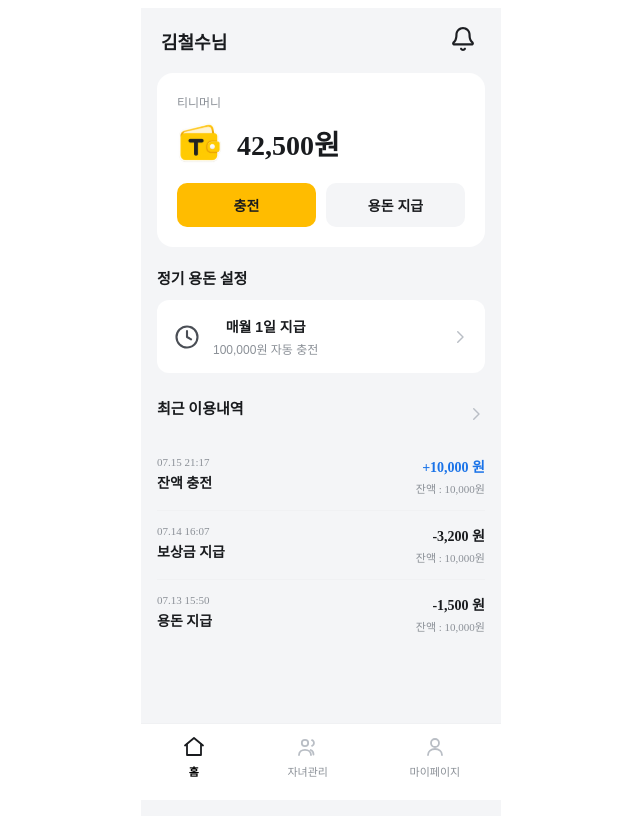
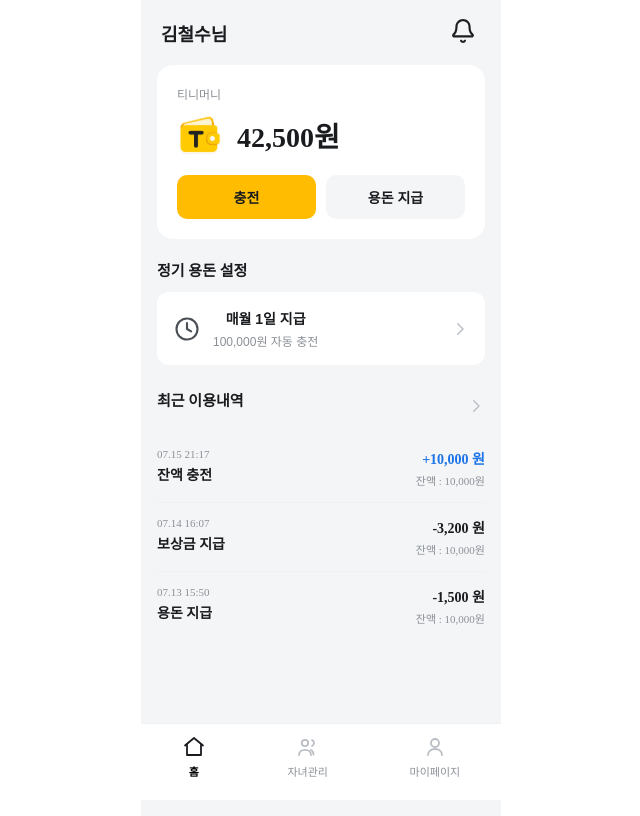
Before and after one commit to KB-PJT-CLASS22-TEAM4/TeenyMoney-FrontEnd, a Vue app in the folder frontend/: page /parents/home in a window 1280 px wide. Shown: the top 816 px of the page, without its empty margins (319-959 px from the left). Built offline with nearby package versions, Linux system fonts and the light colour scheme; no server answers.

Commit message:
fix(parents/Home.vue) : 홈 화면 위 여백 제거

```diff
--- a/frontend/src/pages/Parents/Home.vue
+++ b/frontend/src/pages/Parents/Home.vue
@@ -127,7 +127,9 @@ const recentTransactions = [
   background-color: #f4f5f7;
   display: flex;
   flex-direction: column;
-  padding-bottom: 70px;
+  position: relative;
+  top: -8px;
+  padding-bottom: 50px;
 }
 
 /* 헤더 */
```
